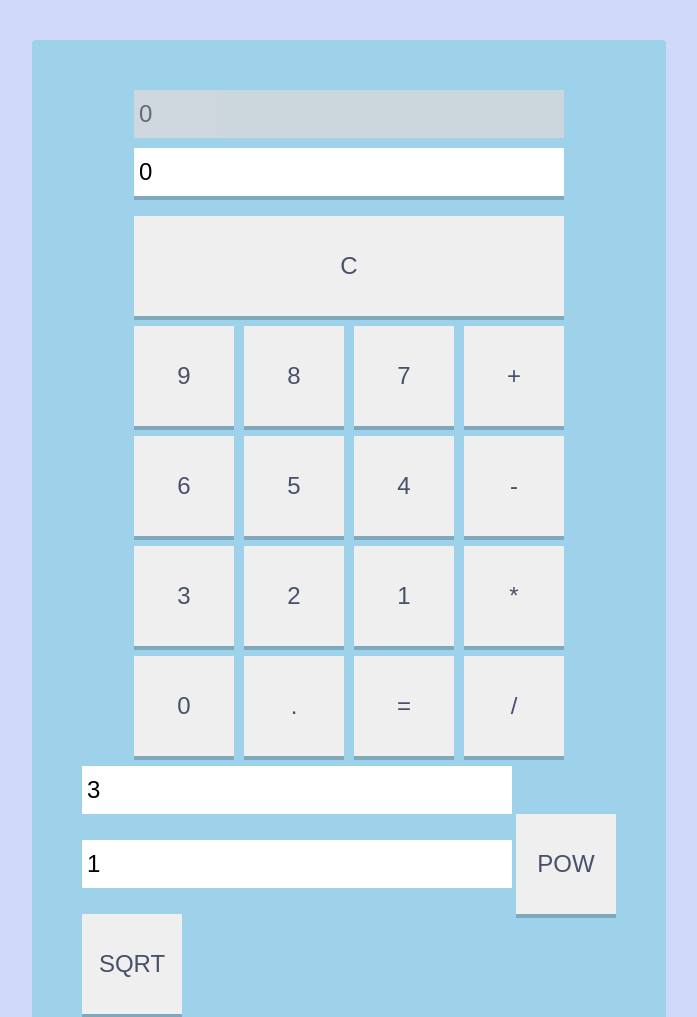
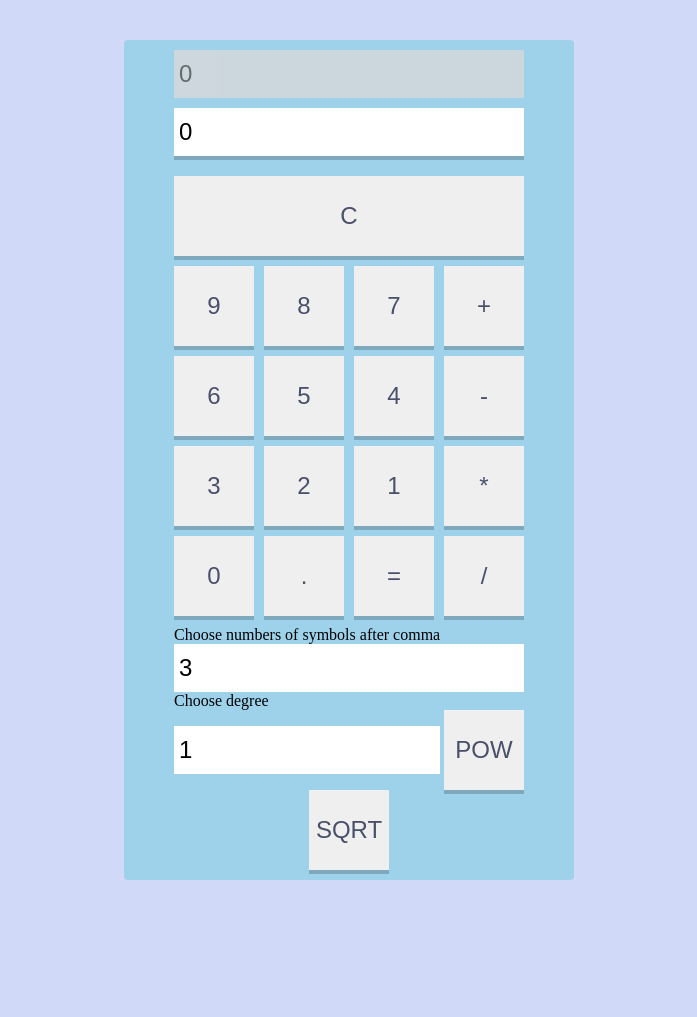
Before and after one commit to nikita-glitch/JS_Calc, a plain HTML site: page index.html in a window 1280 px wide. Shown: the top 1017 px of the page, without its empty margins (291-988 px from the left). After the commit the page ends 880 px from the top, so only its background shows below. Drawn offline with Linux system fonts and the light colour scheme.

Commit message:
final+bonus

```diff
--- a/index.html
+++ b/index.html
@@ -26,8 +26,9 @@
         </div>
 
       </div>
-      <div>
+      <div class="math">
         <div class="toFixed_change">
+          <p class="toFixed_label">Choose numbers of symbols after comma</p>
           <input
             class="change_input"
             type="number"
@@ -37,7 +38,8 @@
           />
         </div>
         <div class="pow">
-          <input class="pow input" type="number" value="1" />
+          <p class="pow_label">Choose degree</p>
+          <input class="pow_input" type="number" value="1" />
           <button class="pow_button">POW</button>
         </div>
         <button class="sqrt_button">SQRT</button>
--- a/script.js
+++ b/script.js
@@ -2,7 +2,7 @@ let [div] = document.getElementsByClassName("digits");
 let [output] = document.getElementsByClassName("output");
 let [output_mem] = document.getElementsByClassName("memory_output");
 let [change_float] = document.getElementsByClassName("change_input");
-let [pow_input] = document.getElementsByClassName("pow input");
+let [pow_input] = document.getElementsByClassName("pow_input");
 let [pow_button] = document.getElementsByClassName("pow_button");
 let [sqrt_button] = document.getElementsByClassName("sqrt_button");
 let powExp = 1;
@@ -26,13 +26,6 @@ document.addEventListener("click", (e) => {
     if (output.value == 0 && target.innerHTML == 0) {
       return;
     }
-    if (
-      output.value != 0 &&
-      output_mem.value.endsWith(previosOperation) &&
-      previosOperation
-    ) {
-      output.value = "";
-    }
     if (output.value === "0" && target.innerHTML != 0) {
       output.value = "";
       output_mem.value = "";
@@ -43,15 +36,19 @@ document.addEventListener("click", (e) => {
     switch (target.innerHTML) {
       case "+":
         calculate("+");
+        output.value = "";
         break;
       case "-":
         calculate("-");
+        output.value = "";
         break;
       case "*":
         calculate("*");
+        output.value = "";
         break;
       case "/":
         calculate("/");
+        output.value = "";
         break;
       case "=":
         calculate("=");
@@ -63,8 +60,6 @@ document.addEventListener("click", (e) => {
         break;
       case ".":
         if (output.value.endsWith(".")) {
-          return;
-        } else if (output.value == "") {
           return;
         }
         if (previosOperation) {
@@ -80,9 +75,10 @@ document.addEventListener("click", (e) => {
 });
 let calculate = (symbol) => {
   if (symbol == "=") {
-
     let bufArr = output_mem.value.split(previosOperation);
-    console.log(bufArr);
+    if (!bufArr[1]) {
+      return;
+    }
     if (bufArr[1].endsWith("=")) {
       bufArr[1] = bufArr[1].slice(0, bufArr[1].length - 1);
     }
@@ -116,10 +112,12 @@ let calculate = (symbol) => {
       let bufArr = output_mem.value.split(previosOperation);
       let result = 0;
       let sign;
-
       if (isNaN(bufArr[1])) {
         sign = bufArr[1].slice(bufArr[1].length - 1);
         bufArr[1] = bufArr[1].slice(0, bufArr[1].length - 1);
+      }
+      if (!bufArr[1]) {
+        return;
       }
       switch (previosOperation) {
         case "+":
@@ -137,8 +135,6 @@ let calculate = (symbol) => {
           );
           break;
       }
-      console.log(bufArr)
-      console.log(result);
       output.value = result;
       output_mem.value = result + symbol;
       if (sign) {
@@ -154,7 +150,7 @@ let isEmpty = (symbol) => {
     return;
   }
   if (previosOperation) {
-    output.value = '';
+    output.value = "";
     return true;
   } else {
     output_mem.value += symbol;
@@ -202,13 +198,11 @@ output.addEventListener("input", (e) => {
     target.value = "";
     return;
   }
-  console.log(target.value.length);
   if (!previosOperation) {
     output_mem.value = target.value;
   } else if (previosOperation) {
     buf = target.value;
   }
-
   switch (output.value.at(output.value.length - 1)) {
     case "+":
       if (buf) {
@@ -259,11 +253,10 @@ output.addEventListener("input", (e) => {
       }
       break;
   }
-  // console.log(output_mem.value.at(output.value.length - 1));
-  // console.log(output_mem.value.at(output.value.length - 2));
   if (
-    output_mem.value.at(output.value.length - 1) ==
-    output_mem.value.at(output.value.length - 2) &&  output_mem.value.at(output.value.length - 1)== previosOperation
+      output_mem.value.at(output.value.length - 1) ==
+      output_mem.value.at(output.value.length - 2) &&
+      output_mem.value.at(output.value.length - 1) == previosOperation
   ) {
     output_mem.value = output_mem.value.slice(0, output_mem.value.length - 1);
   }
@@ -278,7 +271,6 @@ pow_button.addEventListener("click", (e) => {
   output.value = output_mem.value = Math.pow(num, powExp);
 });
 pow_input.addEventListener("input", (e) => {
-  console.log(e.target.value);
   powExp = e.target.value;
 });
 sqrt_button.addEventListener("click", (e) => {
--- a/styles.css
+++ b/styles.css
@@ -12,7 +12,7 @@ body {
   background-color: #9dd2ea;
   justify-content: center;
   border-radius: 4px;
-  padding: 20px 50px;
+  padding: 10px 50px;
 }
 .outputs {
   display: flex;
@@ -21,7 +21,7 @@ body {
   box-shadow: 0 4px rgba(0,0,0,0.2)
 }
 .memory_output {
-  margin: 30px 0 10px 0;
+  margin: 0px 0 10px 0;
   opacity: 0.8;
   background-color: rgb(217, 217, 218);
 
@@ -29,12 +29,12 @@ body {
 .digits {
   display: grid;
   margin: 0 10px 0 0;
-  grid-template-columns: repeat(3, 100px);
+  grid-template-columns: repeat(3, auto);
   gap: 10px;
 }
 .operations {
   display: grid;
-  grid-template-columns:  100px;
+  grid-template-columns:  auto;
   gap: 10px;
   height: 200px;
   justify-items: end;
@@ -46,28 +46,36 @@ body {
 }
 button {
   color: #495069;
-
-
   border: none;
   cursor: pointer;
-  width: 100px;
-  height: 100px;
+  width: 80px;
+  height: 80px;
   font-size: 24px;
   box-shadow: 0 4px rgba(0,0,0,0.2)
 }
 #clear {
-  width: 430px;
+  width: 350px;
   margin: 0 0 10px 0;
 }
 input {
   font-size: 24px;
-  width: 420px;
+  width: 340px;
   padding: 10px 5px;
   border: none;
 
 }
-
-
 button:hover{
   background-color: #d0d9f8;
 }
+
+.math {
+  display: flex;
+  flex-direction: column;
+  align-items: center;
+}
+p {
+  margin: 0;
+}
+.pow_input {
+  width: 256px;
+}
```
